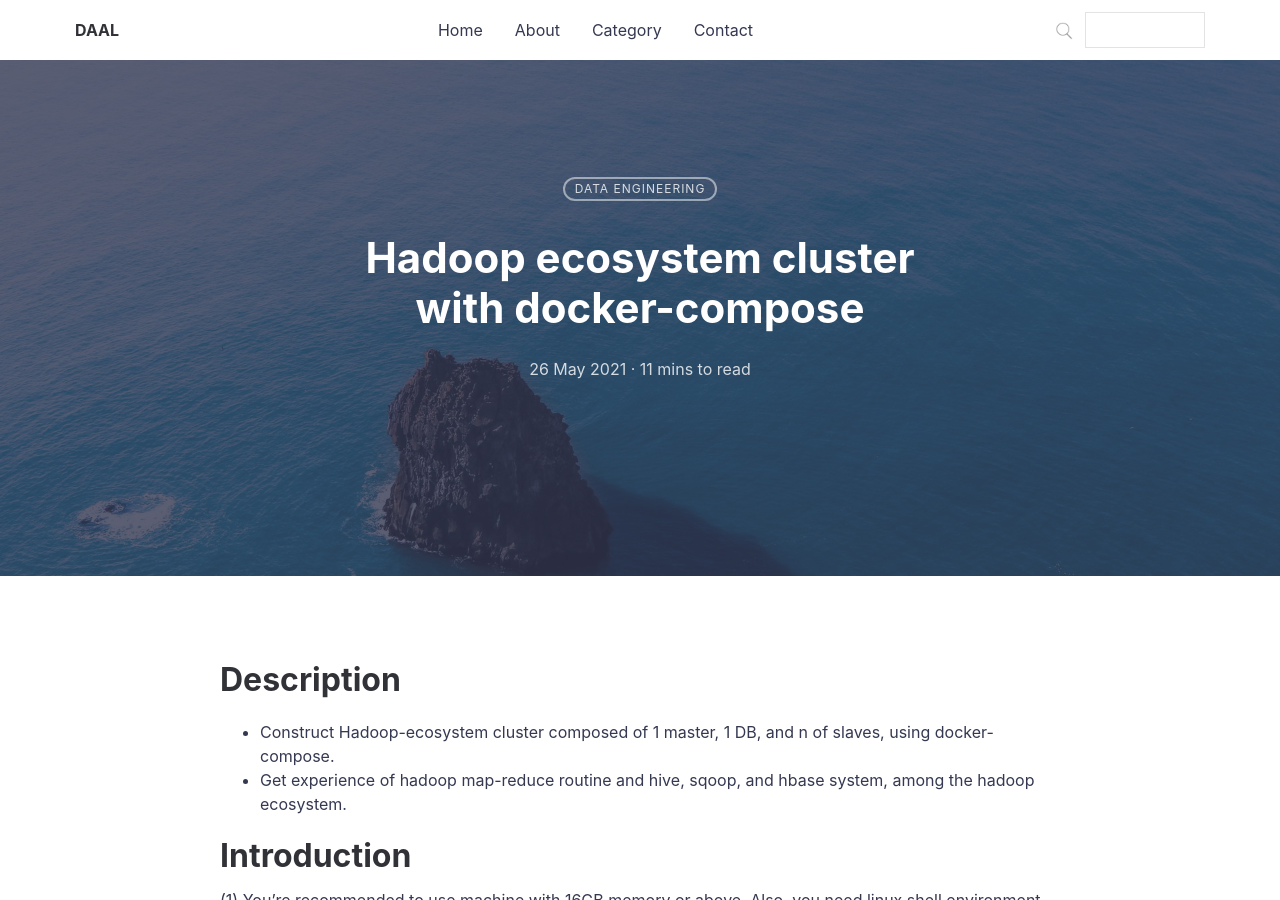
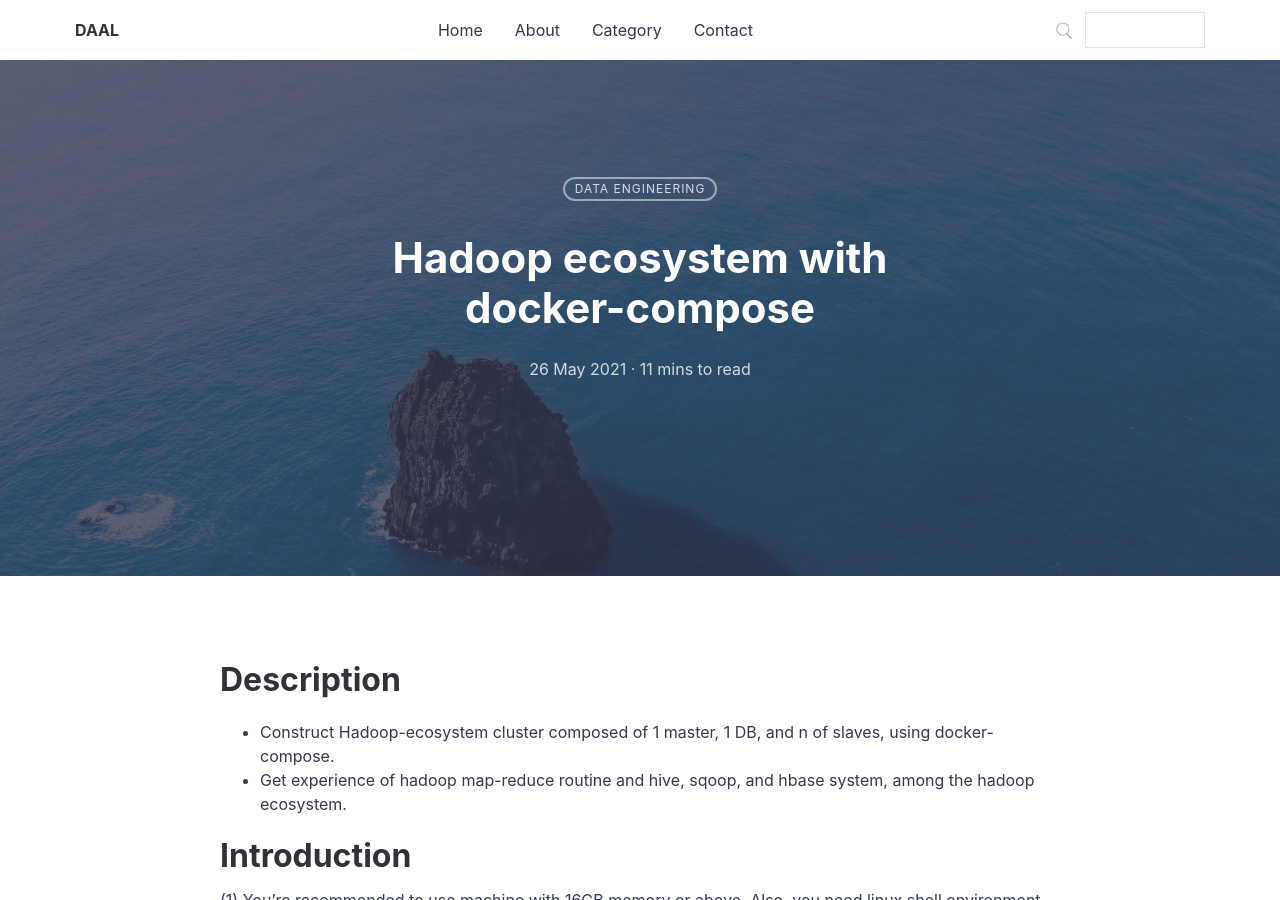
Before and after one commit to hjben/hjben.github.io, a Jekyll site: the page built from _posts/2021-05-26-hadoop-cluster.md, in a window 1280 px wide and 900 px high. Built offline with Jekyll 4.4.1, drawn with Linux system fonts in a browser that asks for light colours; nearby versions of some CDN libraries; comment, search, counter and statistics services are not loaded; part of the change alters nothing that is shown.

Commit message:
Update 2021-05-26-hadoop-cluster.md
revise title and add summary / revise broken images

```diff
--- a/_posts/2021-05-26-hadoop-cluster.md
+++ b/_posts/2021-05-26-hadoop-cluster.md
@@ -1,8 +1,9 @@
 ---
 layout: post
-title: Hadoop ecosystem cluster with docker-compose
+title: Hadoop ecosystem with docker-compose
 featured-img: sleek
 category: [Data Engineering]
+summary: How to construct and execute a Hadoop-ecosystem cluster with docker-compose.
 ---
 
 # Description
@@ -84,11 +85,11 @@ e.g.
 
 - job management: localhost:8088
 
-![hadoop-ui-job](/_img/posts/hadoop-cluster/hadoop-ui-job.png)
+![hadoop-ui-job](https://hjben.github.io/_img/posts/hadoop-cluster/hadoop-ui-job.png)
 
 - HDFS management: loclahost:9870
 
-![hadoop-ui-hdfs](/_img/posts/hadoop-cluster/hadoop-ui-hdfs.png)
+![hadoop-ui-hdfs](https://hjben.github.io/_img/posts/hadoop-cluster/hadoop-ui-hdfs.png)
 
 ### 2. Access to hadoop master shell
 (1) CLI used above is occupied by foreground process of hadoop, Open a new CLI(=shell) at host. Then, move into the path docker scripts are in.
@@ -166,7 +167,7 @@ Hive service needs HDFS, so you should execute hive where the hadoop cluster is
 
 (3) Web ui address of hiveserver is _localhost:10002_.
 
-![hive-ui](/_img/posts/hadoop-cluster/hive-ui.png)
+![hive-ui](https://hjben.github.io/_img/posts/hadoop-cluster/hive-ui.png)
 
 ### 2. Connect to hiveserver with beeline CLI
 Beeline is a CLI to connect hiveserver and run some hive commands. It's bundle of hive installation.
@@ -226,7 +227,7 @@ Hbase saves their meta information in zookeeper for smooth server management and
 
 (3) Web ui address of hbase master is _localhost:16010_.
 
-![hbase-ui](/_img/posts/hadoop-cluster/hbase-ui.png)
+![hbase-ui](https://hjben.github.io/_img/posts/hadoop-cluster/hbase-ui.png)
 
 ### 3. Create and delete Hbase data
 
```
